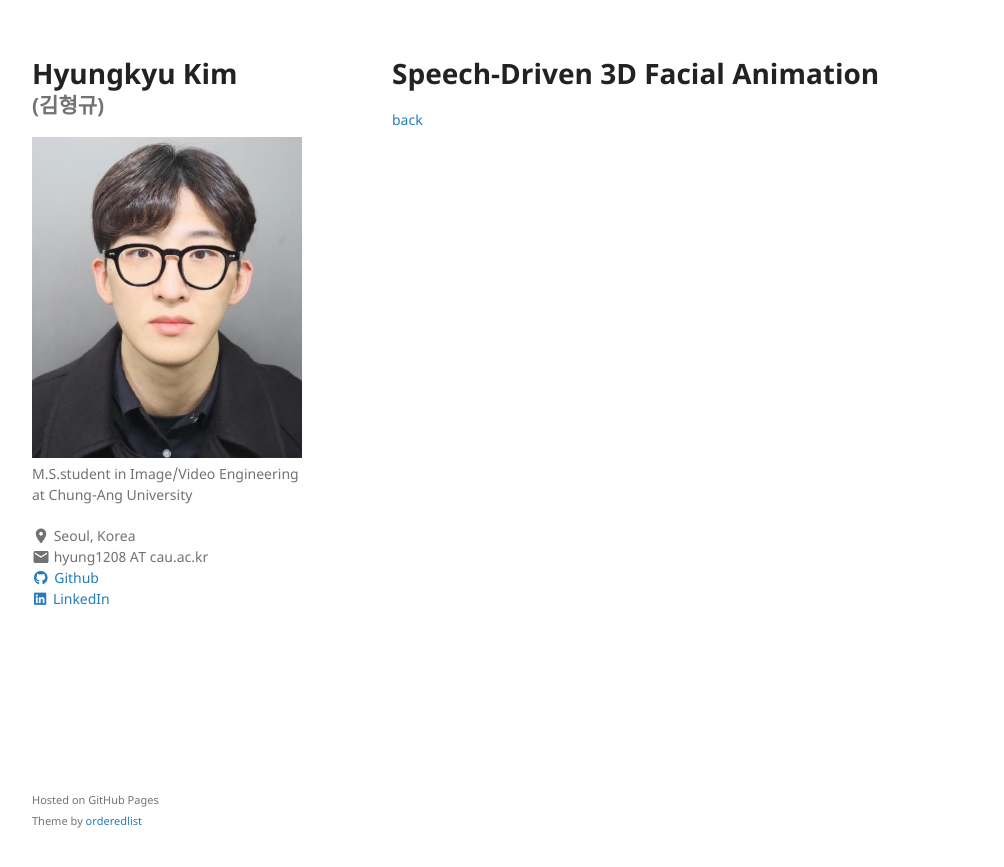
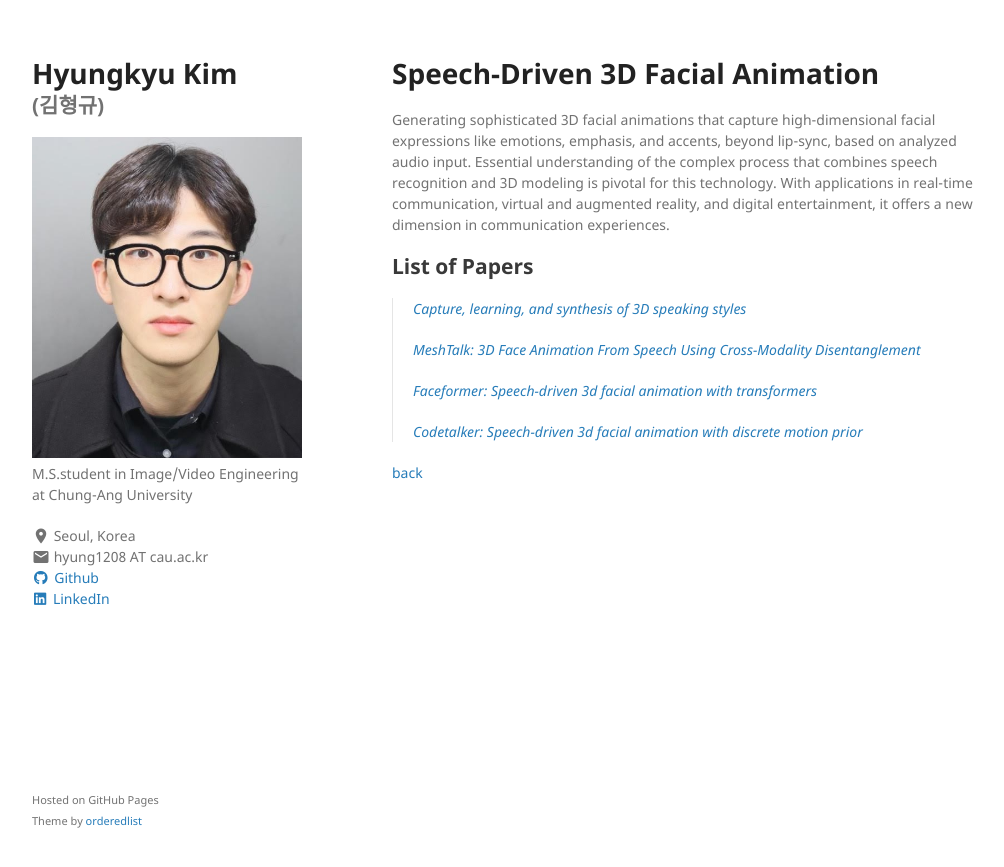
Before and after one commit to kimhyungkyu-1208/HYUNG-KYU-KIM, a Jekyll site: the page built from another_pages/Speech-Driven3DFacialAnimation.md, in a window 1280 px wide. Shown: the top 867 px of the page, without its empty margins (128-1132 px from the left). Built offline with Jekyll 4.4.1, drawn with Linux system fonts in a browser that asks for light colours; a style sheet for code colours, icons or effects is not loaded; our own code applies the rules of GitHub Pages for plain Markdown files.

Commit message:
Update Speech-Driven3DFacialAnimation.md

```diff
--- a/another_pages/Speech-Driven3DFacialAnimation.md
+++ b/another_pages/Speech-Driven3DFacialAnimation.md
@@ -4,5 +4,16 @@ layout: default
 
 # Speech-Driven 3D Facial Animation
 
+Generating sophisticated 3D facial animations that capture high-dimensional facial expressions like emotions, emphasis, and accents, beyond lip-sync, based on analyzed audio input. Essential understanding of the complex process that combines speech recognition and 3D modeling is pivotal for this technology. With applications in real-time communication, virtual and augmented reality, and digital entertainment, it offers a new dimension in communication experiences.
+
+## List of Papers
+> [Capture, learning, and synthesis of 3D speaking styles](http://openaccess.thecvf.com/content_CVPR_2019/papers/Cudeiro_Capture_Learning_and_Synthesis_of_3D_Speaking_Styles_CVPR_2019_paper.pdf)
+>
+> [MeshTalk: 3D Face Animation From Speech Using Cross-Modality Disentanglement](http://openaccess.thecvf.com/content/ICCV2021/papers/Richard_MeshTalk_3D_Face_Animation_From_Speech_Using_Cross-Modality_Disentanglement_ICCV_2021_paper.pdf)
+>
+> [Faceformer: Speech-driven 3d facial animation with transformers](https://openaccess.thecvf.com/content/CVPR2022/papers/Fan_FaceFormer_Speech-Driven_3D_Facial_Animation_With_Transformers_CVPR_2022_paper.pdf)
+>
+> [Codetalker: Speech-driven 3d facial animation with discrete motion prior](http://openaccess.thecvf.com/content/CVPR2023/papers/Xing_CodeTalker_Speech-Driven_3D_Facial_Animation_With_Discrete_Motion_Prior_CVPR_2023_paper.pdf)
+>
 
 [back](../index.html)
```
